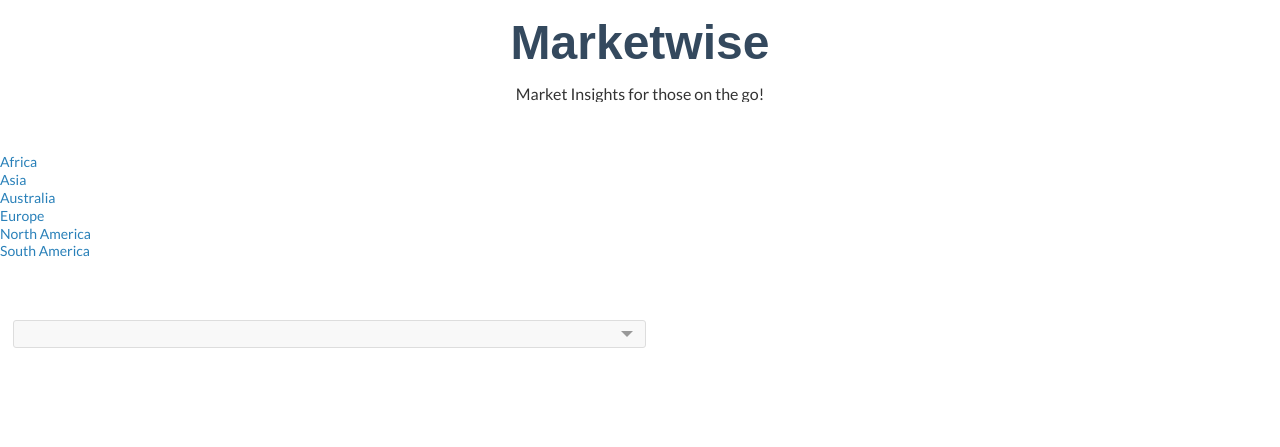
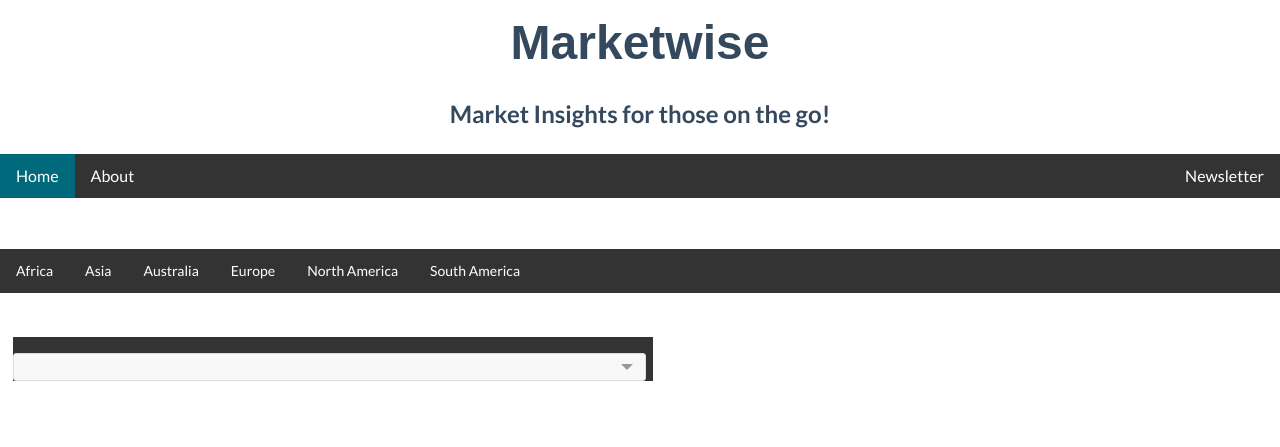
Before and after one commit to Deanna123/MarketWise, a Flask app: page / in a window 1280 px wide. Shown: the top 447 px of the page. Run offline with Flask 2, Linux system fonts and the light colour scheme; lists and menus that the app fills with data are empty; some libraries are stand-ins or nearby versions.

Commit message:
added navigation bar, changed map.html to index.html and started working on about.html

```diff
--- a/app.py
+++ b/app.py
@@ -4,7 +4,7 @@ import os
 app = Flask("MyApp", static_folder='static')
 @app.route("/")
 def home():
-    return render_template("Map.html")
+    return render_template("index.html")
 
 @app.route("/about") #maybe we could make an about the site/about us page?
 def about():
--- a/templates/Map.html
+++ /dev/null
@@ -1,83 +0,0 @@
-<!doctype html>
-
-<html class="nie">
-<head>
-  <script src="http://code.jquery.com/jquery-1.11.0.min.js"></script>
-  <title>Marketwise</title>
-  <meta charset="utf-8" />
-  <metaname ="viewport"content="width=device-width,initial-scale=1.0"/>
-  <link rel="stylesheet" type="text/css" href="static/css/bootstrap.min.css">
-  <link rel="stylesheet" type="text/css" href="static/css/bootstrap-theme.min.css">
-  <link rel="stylesheet" type="text/css" href="static/includes/style.css" media="all" />
-  <link rel="stylesheet" type="text/css" href="static/cssmap-continents/cssmap-continents.css" media="screen" />
-  <script type="text/javascript" src ="static/js/bootstrap.min.js"></script>
-<style>
-  h1{
-    font-family: "arial";}
-  </style>
-</head>
-
-<body id="demo-page-continents">
-<div class='row text-center heading'>
-  <h1> Marketwise</h1>
-    <p>Market Insights for those on the go!</p>
-</div>
-
-    <section id="section-demo">
-     <hr />
-
-      <!-- MAP -->
-      <div id="display-map" class="display-demo-map">
-        <!-- CSSMap - Continents -->
-<div id="map-continents">
- <ul class="continents">
-  <li class="c1"><a href="africa">Africa</a></li>
-  <li class="c2"><a href="asia">Asia</a></li>
-  <li class="c3"><a href="australia">Australia</a></li>
-  <li class="c4"><a href="europe">Europe</a></li>
-  <li class="c5"><a href="northamerica">North America</a></li>
-  <li class="c6"><a href="southamerica">South America</a></li>
- </ul>
-</div>
-<!-- END OF THE CSSMap - Continents -->
-<!--important--><div id="demo-form-fields" class="demo-form-fields">
-          <ul>
-            <div class="select-field"><select id="demo-select" name="demo-select" class="hidden-field"><option value="0"></option></select></div></li>
-            <li><label for="demo-input"></label><input type="text" id="demo-input" name="demo-input" class="hidden-field" /></li>
-          </ul>
-        </div>
-<div id="demo-agents" class="demo-agents-list wrapper">
- <ul>
-  <li id="africa"><h3>Africa</h3><p>Some info about Africa, or list of addresses, or anything else you want to display here.</p><p>Donec viverra auctor lobortis. Pellentesque eu est a nulla placerat dignissim. Morbi a enim in magna semper.</p>  </li>
-  <li id="asia"><h3>Asia</h3><p>Some info about Asia, or list of addresses, or anything else you want to display here.</p><p>Phasellus quis est sed turpis sollicitudin venenatis sed eu odio. Praesent eget neque eu eros interdum.</p>  </li>
-  <li id="australia"><h3>Australia</h3><p>Some info about Australia, or list of addresses, or anything else you want to display here.</p><p>Vivamus rutrum nunc non neque consectetur quis placerat neque lobortis. Nam vestibulum, arcu sodales feugiat.</p>  </li>
-  <li id="europe"><h3>Europe</h3><p>Some info about Europe, or list of addresses, or anything else you want to display here.</p><p>Donec viverra auctor lobortis. Pellentesque eu est a nulla placerat dignissim. Morbi a enim in magna semper.</p>  </li>
-  <li id="north-america"><h3>North America</h3><p>Some info about North America, or list of addresses, or anything else you want to display here.</p><p>Phasellus quis est sed turpis sollicitudin venenatis sed eu odio. Praesent eget neque eu eros interdum.</p>  </li>
-  <li id="south-america"><h3>South America</h3><p>Some info about South America, or list of addresses, or anything else you want to display here.</p><p>Vivamus rutrum nunc non neque consectetur quis placerat neque lobortis. Nam vestibulum, arcu sodales feugiat.</p>  </li>
- </ul>
-</div>
-<div id="demo-markers">
-</div>
-      <!-- END OF THE MAP -->
-
-      <!-- MAP SETTINGS -->
-        <form id="map-settings-form" name="map-settings-form" action="#" method="post" novalidate>
-          <fieldset id="options-basic">
-           <legend class="h-icon icon-options-settings"></legend>
-            <ul>
-
-                <label for="map-set-size"></label>
-                <div class="select-field">
-                 <select id="map-set-size" name="map-set-size">
-
-<option value="1450" selected>
-                 </select>
-                </div>
-              </li>
-
-      <!-- END OF THE MAP SETTINGS -->
-<script type="text/javascript" src="https://ajax.googleapis.com/ajax/libs/jquery/1/jquery.min.js"></script>
-<script type="text/javascript" src="https://cssmapsplugin.com/5/jquery.cssmap.min.js"></script>
-<script type="text/javascript" src="static/includes/script.js"></script>
-</body>
-</html>
--- a/templates/index.html
+++ b/templates/index.html
@@ -1,26 +1,115 @@
 <!doctype html>
-<html>
+
+<html class="nie">
 <head>
-<title>Homepage</title>
+  <script src="http://code.jquery.com/jquery-1.11.0.min.js"></script>
+  <title>Marketwise</title>
+  <meta charset="utf-8" />
+  <metaname ="viewport"content="width=device-width,initial-scale=1.0"/>
+  <link rel="stylesheet" type="text/css" href="static/css/bootstrap.min.css">
+  <link rel="stylesheet" type="text/css" href="static/css/bootstrap-theme.min.css">
+  <link rel="stylesheet" type="text/css" href="static/includes/style.css" media="all" />
+  <link rel="stylesheet" type="text/css" href="static/cssmap-continents/cssmap-continents.css" media="screen" />
+  <script type="text/javascript" src ="static/js/bootstrap.min.js"></script>
+<style>
+  h1{
+    font-family: "arial";}
+
+  ul {
+    list-style-type: none;
+    margin: 0;
+    padding: 0;
+    overflow: hidden;
+    background-color: #333;
+  }
+
+  li {
+      float: left;
+  }
+
+  li a {
+      display: block;
+      color: white;
+      text-align: center;
+      padding: 14px 16px;
+      text-decoration: none;
+  }
+
+  li a:hover:not(.active) {
+      background-color: #111;
+  }
+
+  .active {
+      background-color: #006A7C;
+  }
+  </style>
 </head>
-<body>
-<p><h1>Welcome to Marketwise: Market Insights for those on the go!</h1></p>
-<p><h2><a href="Map">Global stories</a></h2></p>
+<body id="demo-page-continents">
+  <div class='row text-center heading'>
+    <h1> Marketwise</h1>
+      <h4><p>Market Insights for those on the go!</p></h>
+  </div>
+  <ul>
+  <li><a class="active" style="color:white" href="map">Home</a></li>
+  <li><a style="color:white" href="about">About</a></li>
+  <li style="float:right" "color:white"><a href="newsletter">Newsletter</a></li>
+  </ul>
 
-<p><h2><a href="about">About</a></h3></p>
+    <section id="section-demo">
+     <hr />
 
-<p><h2>The world</h2></p>
-<p><h3><a href="northamerica">North America</a></h3></p>
-<p><h3><a href="southamerica">South America</a></h3></p>
-<p><h3><a href="europe">Europe</a></h3></p>
-<p><h3><a href="africa">Africa</a></h3></p>
-<p><h3><a href="asia">Asia</a></h3></p>
-<p><h3><a href="australia">Australia</a></h3></p>
+      <!-- MAP -->
+      <div id="display-map" class="display-demo-map">
+        <!-- CSSMap - Continents -->
+<div id="map-continents">
+ <ul class="continents">
+  <li class="c1"><a href="africa">Africa</a></li>
+  <li class="c2"><a href="asia">Asia</a></li>
+  <li class="c3"><a href="australia">Australia</a></li>
+  <li class="c4"><a href="europe">Europe</a></li>
+  <li class="c5"><a href="northamerica">North America</a></li>
+  <li class="c6"><a href="southamerica">South America</a></li>
+ </ul>
+</div>
+<!-- END OF THE CSSMap - Continents -->
+<!--important--><div id="demo-form-fields" class="demo-form-fields">
+          <ul>
+            <div class="select-field"><select id="demo-select" name="demo-select" class="hidden-field"><option value="0"></option></select></div></li>
+            <li><label for="demo-input"></label><input type="text" id="demo-input" name="demo-input" class="hidden-field" /></li>
+          </ul>
+        </div>
+<div id="demo-agents" class="demo-agents-list wrapper">
+ <ul>
+  <li id="africa"><h3>Africa</h3><p>Some info about Africa, or list of addresses, or anything else you want to display here.</p><p>Donec viverra auctor lobortis. Pellentesque eu est a nulla placerat dignissim. Morbi a enim in magna semper.</p>  </li>
+  <li id="asia"><h3>Asia</h3><p>Some info about Asia, or list of addresses, or anything else you want to display here.</p><p>Phasellus quis est sed turpis sollicitudin venenatis sed eu odio. Praesent eget neque eu eros interdum.</p>  </li>
+  <li id="australia"><h3>Australia</h3><p>Some info about Australia, or list of addresses, or anything else you want to display here.</p><p>Vivamus rutrum nunc non neque consectetur quis placerat neque lobortis. Nam vestibulum, arcu sodales feugiat.</p>  </li>
+  <li id="europe"><h3>Europe</h3><p>Some info about Europe, or list of addresses, or anything else you want to display here.</p><p>Donec viverra auctor lobortis. Pellentesque eu est a nulla placerat dignissim. Morbi a enim in magna semper.</p>  </li>
+  <li id="north-america"><h3>North America</h3><p>Some info about North America, or list of addresses, or anything else you want to display here.</p><p>Phasellus quis est sed turpis sollicitudin venenatis sed eu odio. Praesent eget neque eu eros interdum.</p>  </li>
+  <li id="south-america"><h3>South America</h3><p>Some info about South America, or list of addresses, or anything else you want to display here.</p><p>Vivamus rutrum nunc non neque consectetur quis placerat neque lobortis. Nam vestibulum, arcu sodales feugiat.</p>  </li>
+ </ul>
+</div>
+<div id="demo-markers">
+</div>
+      <!-- END OF THE MAP -->
 
-<p><h2><a href="newsletter">Newsletter</a></h3></p>
+      <!-- MAP SETTINGS -->
+        <form id="map-settings-form" name="map-settings-form" action="#" method="post" novalidate>
+          <fieldset id="options-basic">
+           <legend class="h-icon icon-options-settings"></legend>
+            <ul>
 
+                <label for="map-set-size"></label>
+                <div class="select-field">
+                 <select id="map-set-size" name="map-set-size">
 
+<option value="1450" selected>
+                 </select>
+                </div>
+              </li>
+
+      <!-- END OF THE MAP SETTINGS -->
+<script type="text/javascript" src="https://ajax.googleapis.com/ajax/libs/jquery/1/jquery.min.js"></script>
+<script type="text/javascript" src="https://cssmapsplugin.com/5/jquery.cssmap.min.js"></script>
+<script type="text/javascript" src="static/includes/script.js"></script>
 </body>
-</html?
-
-<link rel="stylesheet" type="text/css" href="start.css">
+</html>
```
Also changed, not shown: templates/about.html (+42 -3 lines).
